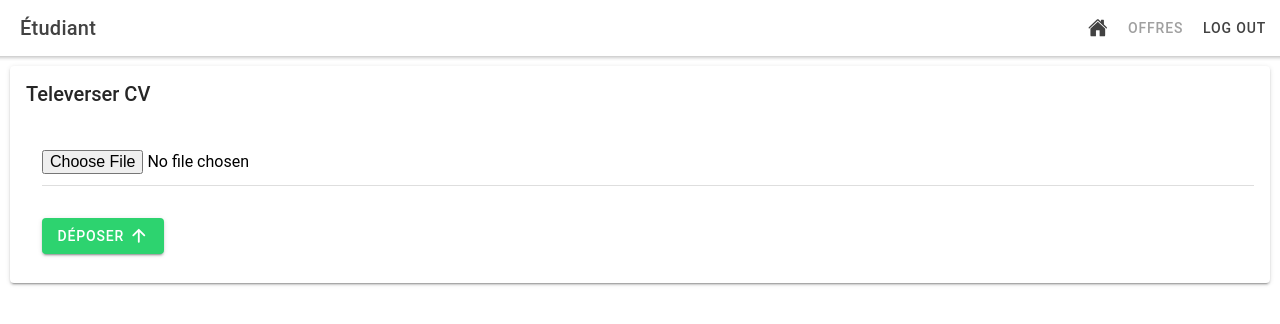
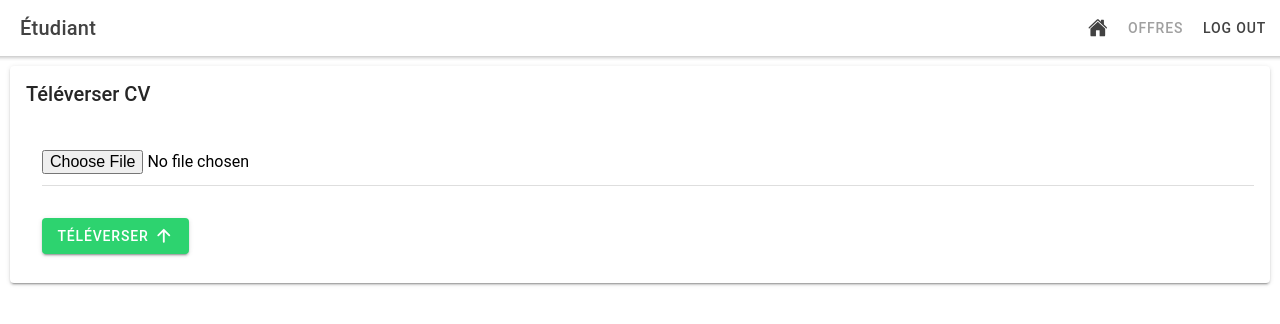
Before and after one commit to NicolasH-L/420-565-A21_ProjetIntegre_Equipe2, a React (Create React App) app in the folder anasIonic/: page /studentCV in a window 1280 px wide. Shown: the top 324 px of the page. Built offline with nearby package versions, Linux system fonts and the light colour scheme.

Commit message:
studentCV corriger typo

```diff
--- a/anasIonic/src/components/Student/StudentCV.js
+++ b/anasIonic/src/components/Student/StudentCV.js
@@ -67,13 +67,13 @@ const StudentCV = () => {
             <IonContent >
                 <IonCard>
                     <IonCardHeader>
-                        <IonCardTitle className="">Televerser CV</IonCardTitle>
+                        <IonCardTitle className="">Téléverser CV</IonCardTitle>
                     </IonCardHeader>
                     <IonCardContent>
                         <IonItem className='ion-margin-vertical'>
                             <input type='file' accept='application/pdf' onChange={(e) => setFile(e.target)} ></input>
                         </IonItem>
-                        <IonButton color="success" type="submit" className="ion-margin" onClick={(e) => { e.preventDefault(); uploadCV() }}>Déposer<IonIcon icon={arrowUp} style={{ marginLeft: 5 }}></IonIcon></IonButton>
+                        <IonButton color="success" type="submit" className="ion-margin" onClick={(e) => { e.preventDefault(); uploadCV() }}>Téléverser<IonIcon icon={arrowUp} style={{ marginLeft: 5 }}></IonIcon></IonButton>
                     </IonCardContent>
                 </IonCard>
                 <IonToast
```
